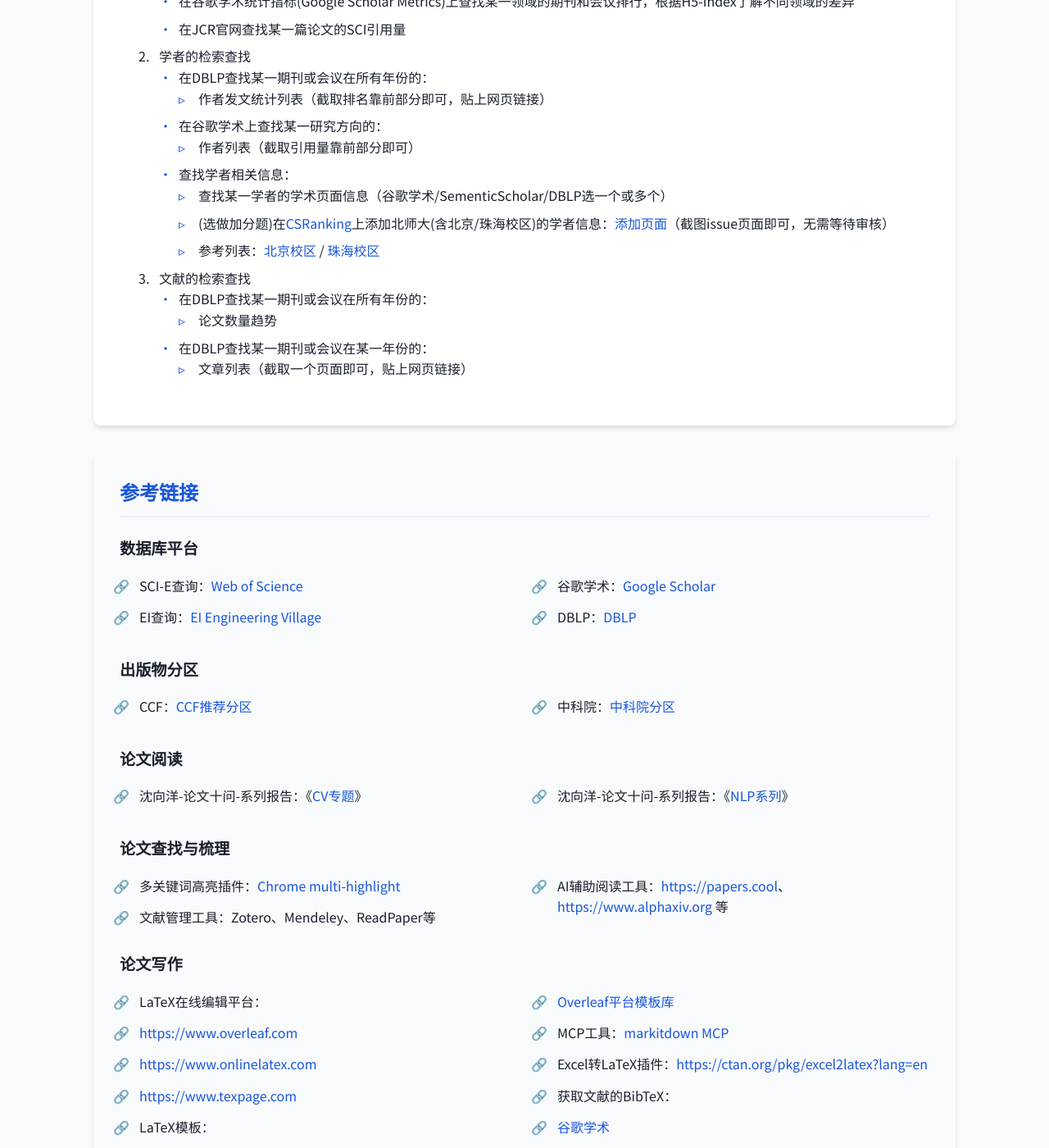
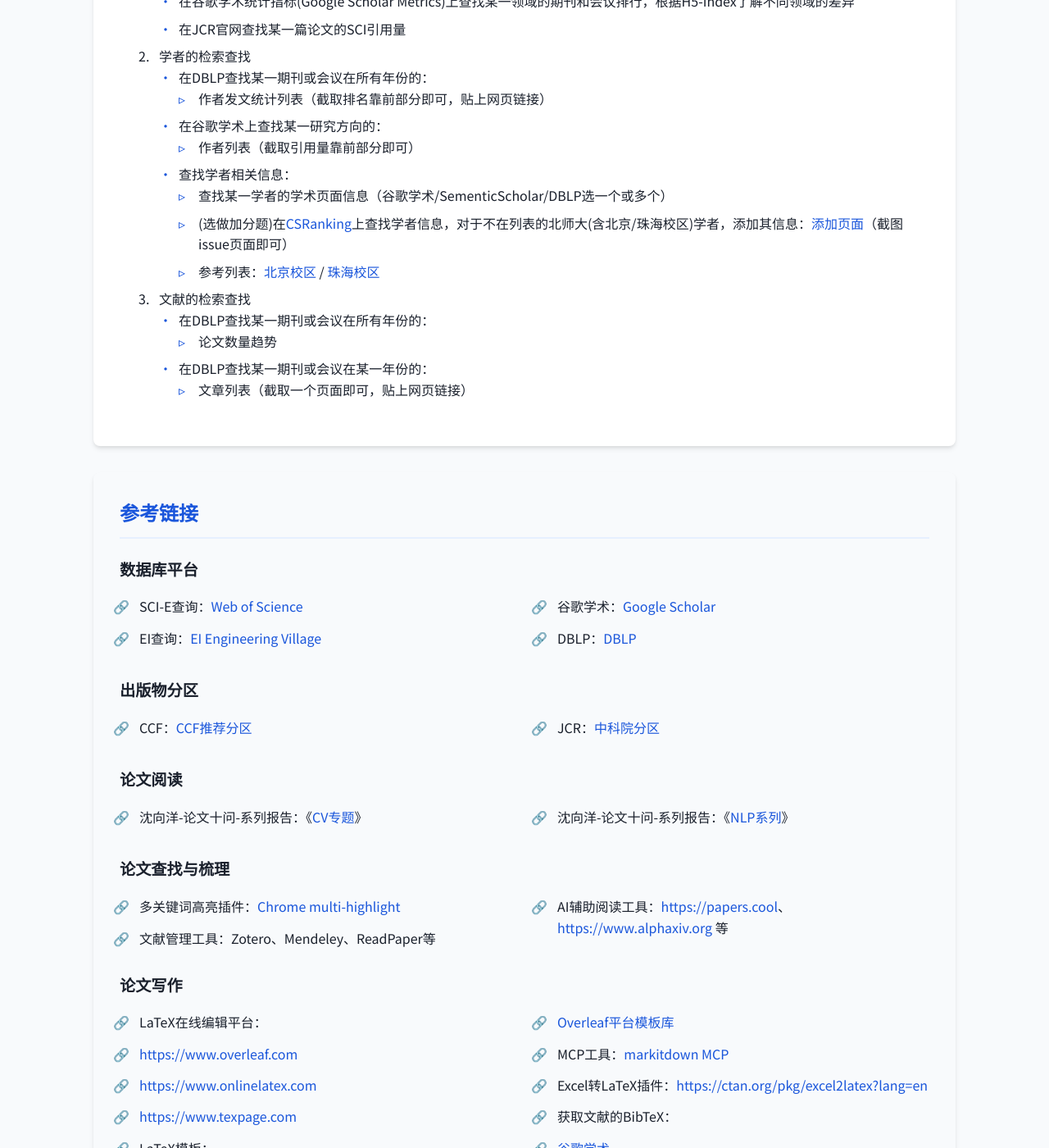
Before and after one commit to zhwinfo/zhwinfo.github.io, a Jekyll site: the page aw/index.html, which Jekyll copies as it is, in a window 1280 px wide and 1400 px high, scrolled down 1768 px. Shown: the whole window at 82% size. Built offline with Jekyll 4.4.1, drawn with Linux system fonts in a browser that asks for light colours.

Commit message:
fast update

```diff
--- a/aw/index.html
+++ b/aw/index.html
@@ -516,7 +516,7 @@
                                     <li>查找学者相关信息：
                                         <ul>
                                             <li>查找某一学者的学术页面信息（谷歌学术/SementicScholar/DBLP选一个或多个）</li>
-                                            <li>(选做加分题)在<a href="https://csrankings.org/#/fromyear/1970/toyear/2026/index?all&cn" target="_blank">CSRanking</a>上添加北师大(含北京/珠海校区)的学者信息：<a href="https://csrankings.org/submit" target="_blank">添加页面</a>（截图issue页面即可，无需等待审核）</li>
+                                            <li>(选做加分题)在<a href="https://csrankings.org/#/fromyear/1970/toyear/2026/index?all&cn" target="_blank">CSRanking</a>上查找学者信息，对于不在列表的北师大(含北京/珠海校区)学者，添加其信息：<a href="https://csrankings.org/submit" target="_blank">添加页面</a>（截图issue页面即可）</li>
                                             <li>参考列表：<a href="https://ai.bnu.edu.cn/xygk/szdw/zgj/index.htm" target="_blank">北京校区</a> / <a href="http://www.bnuaifn.cn/ScientificResearchTeam/list.aspx?lcid=8" target="_blank">珠海校区</a></li>
                                         </ul>
                                 </ul>
@@ -625,7 +625,7 @@
             <h3>出版物分区</h3>
             <ul>
                 <li>CCF：<a href="https://www.ccf.org.cn/Academic_Evaluation/By_category" target="_blank">CCF推荐分区</a></li>
-                <li>中科院：<a href="https://www.fenqubiao.com" target="_blank">中科院分区</a></li>
+                <li>JCR：<a href="http://jcr.clarivate.com/JCRLandingPageAction.action" target="_blank">中科院分区</a></li>
             </ul>
 
             <h3>论文阅读</h3>
```
